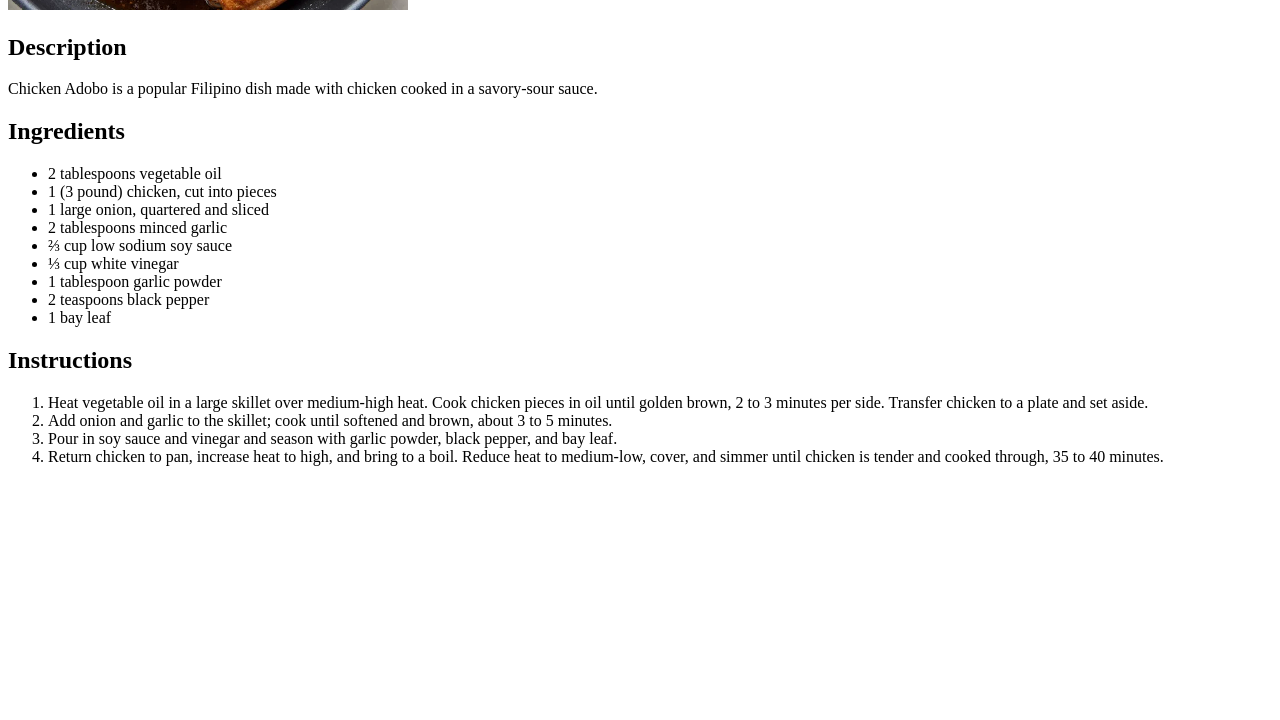
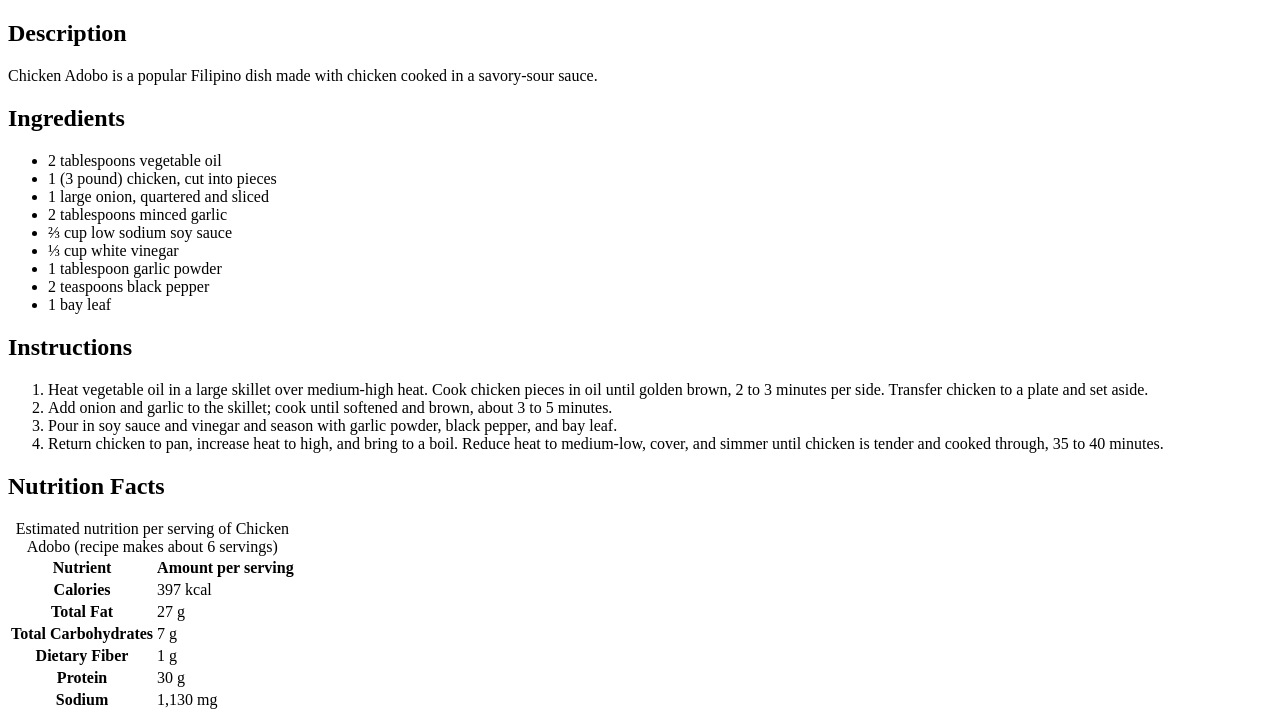
Before and after one commit to Ruhdical/odin-recipes, a plain HTML site: page recipes/chickenadobo.html in a window 1280 px wide. Shown: the part 417-1137 px from the top of the page. Before the commit the page ends 899 px from the top, so only its background shows below. Drawn offline with Linux system fonts and the light colour scheme.

Commit message:
added some semantic , added table , added nutrition facts on each recipe page, added sections to make it easier to read

```diff
--- a/recipes/chickenadobo.html
+++ b/recipes/chickenadobo.html
@@ -7,12 +7,15 @@
 </head>
 
 <body>
+  <section>
     <h2> <a href="../index.html">Back to Home</a> </h2>
     <h1>Chicken Adobo Recipe</h1>
     <img src="../images/adobo_image.jpeg" alt="Chicken Adobo" width="400">
     <h2>Description</h2>
    <p> Chicken Adobo is a popular Filipino dish made with chicken cooked in a savory-sour sauce. </p>
+  </section>
 
+  <section>
     <h2>Ingredients</h2>
     <ul>
       <li>2 tablespoons vegetable oil</li>
@@ -25,7 +28,9 @@
       <li>2 teaspoons black pepper</li>
       <li>1 bay leaf</li>
     </ul>
+  </section>
 
+  <section>
     <h2>Instructions</h2>
     <ol>
       <li>Heat vegetable oil in a large skillet over medium-high heat. Cook chicken pieces in oil until golden brown, 2 to 3 minutes per side. Transfer chicken to a plate and set aside.</li>
@@ -33,7 +38,29 @@
       <li>Pour in soy sauce and vinegar and season with garlic powder, black pepper, and bay leaf.</li>
       <li>Return chicken to pan, increase heat to high, and bring to a boil. Reduce heat to medium-low, cover, and simmer until chicken is tender and cooked through, 35 to 40 minutes.</li>
     </ol>
+  </section>
+  <section>
+    <h2>Nutrition Facts</h2>
+   <table>
+      <caption>Estimated nutrition per serving of Chicken Adobo (recipe makes about 6 servings)</caption>
+      <thead>
+        <tr>
+          <th>Nutrient</th>
+          <th>Amount per serving</th>
+        </tr>
 
+      </thead>
+      <tbody>
+        <tr><th>Calories</th><td>397 kcal</td></tr>
+        <tr><th>Total Fat</th><td>27 g</td></tr>
+        <tr><th>Total Carbohydrates</th><td>7 g</td></tr>
+        <tr><th>Dietary Fiber</th><td>1 g</td></tr>
+        <tr><th>Protein</th><td>30 g</td></tr>
+        <tr><th>Sodium</th><td>1,130 mg</td></tr>
+      </tbody>
+
+    </table>
+  </section>
 
 
 </body>
```
Also changed, not shown: index.html (+19 -2 lines), recipes/Omurice.html (+23 -0 lines), recipes/pancakes.html (+28 -2 lines). Lines whose indentation alone changed are shown as unchanged.
